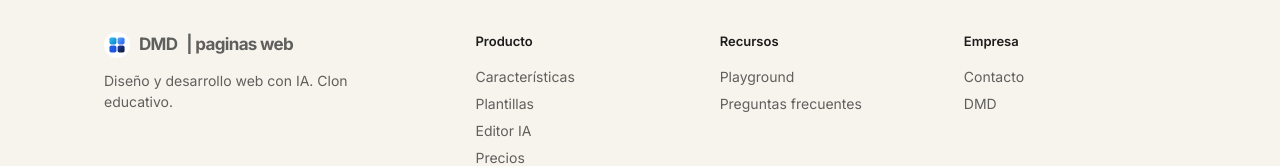
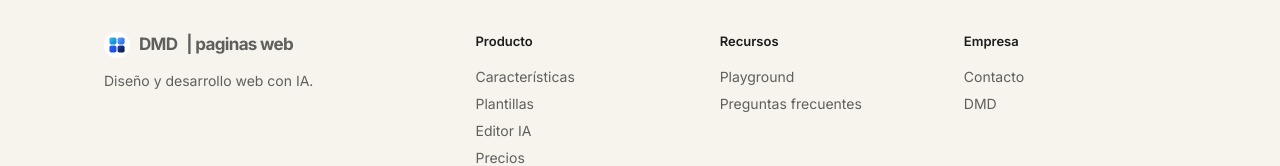
Before and after one commit to DMD-BC/dmd-paginas-web-ia, a website: page index.html in a window 1280 px wide. Shown: the part 6861-7027 px from the top of the page. Drawn offline with Linux system fonts and the light colour scheme.

Commit message:
Quitar 'Clon educativo' del pie de la portada

```diff
--- a/index.html
+++ b/index.html
@@ -392,7 +392,7 @@ footer a{display:block;font-size:14px;color:var(--muted);padding:3px 0}footer a:
   <div class="wrap">
     <div class="fgrid">
       <div><a class="brand" href="index.html" style="padding:0"><img class="brand__mark" src="/favicon.svg" alt="DMD" /><span>DMD</span><span class="brand__sub"> | paginas web</span></a>
-        <p class="muted" style="margin-top:12px;font-size:14px;max-width:260px">Diseño y desarrollo web con IA. Clon educativo.</p></div>
+        <p class="muted" style="margin-top:12px;font-size:14px;max-width:260px">Diseño y desarrollo web con IA.</p></div>
       <div><h4>Producto</h4><a href="#product">Características</a><a href="#templates">Plantillas</a><a href="editor-ia.html">Editor IA</a><a href="#pricing">Precios</a></div>
       <div><h4>Recursos</h4><a href="app.html">Playground</a><a href="index.html#faq">Preguntas frecuentes</a></div>
       <div><h4>Empresa</h4><a href="mailto:contacto@dmd.mx">Contacto</a><a href="https://dmdmx.dev/">DMD</a></div>
```
